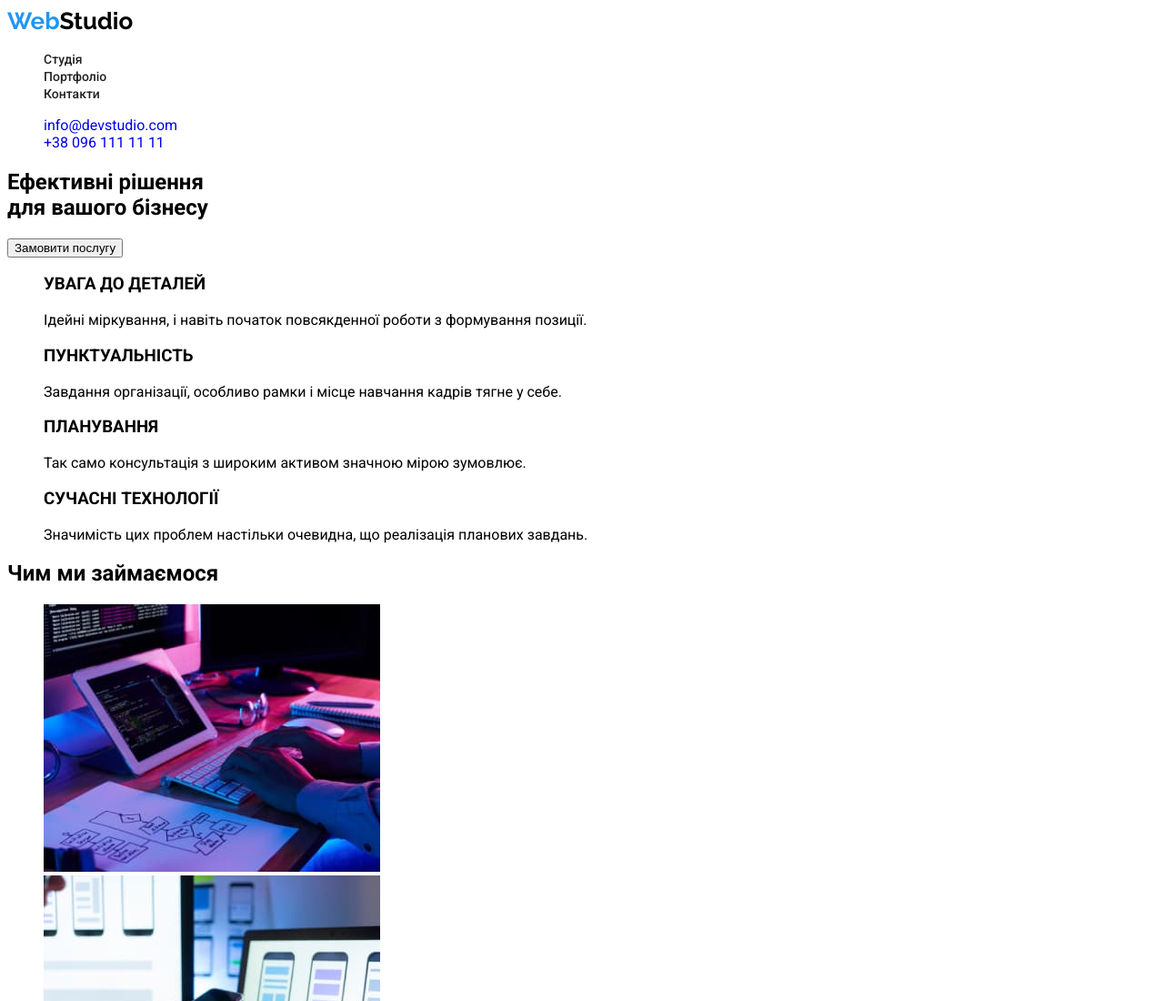
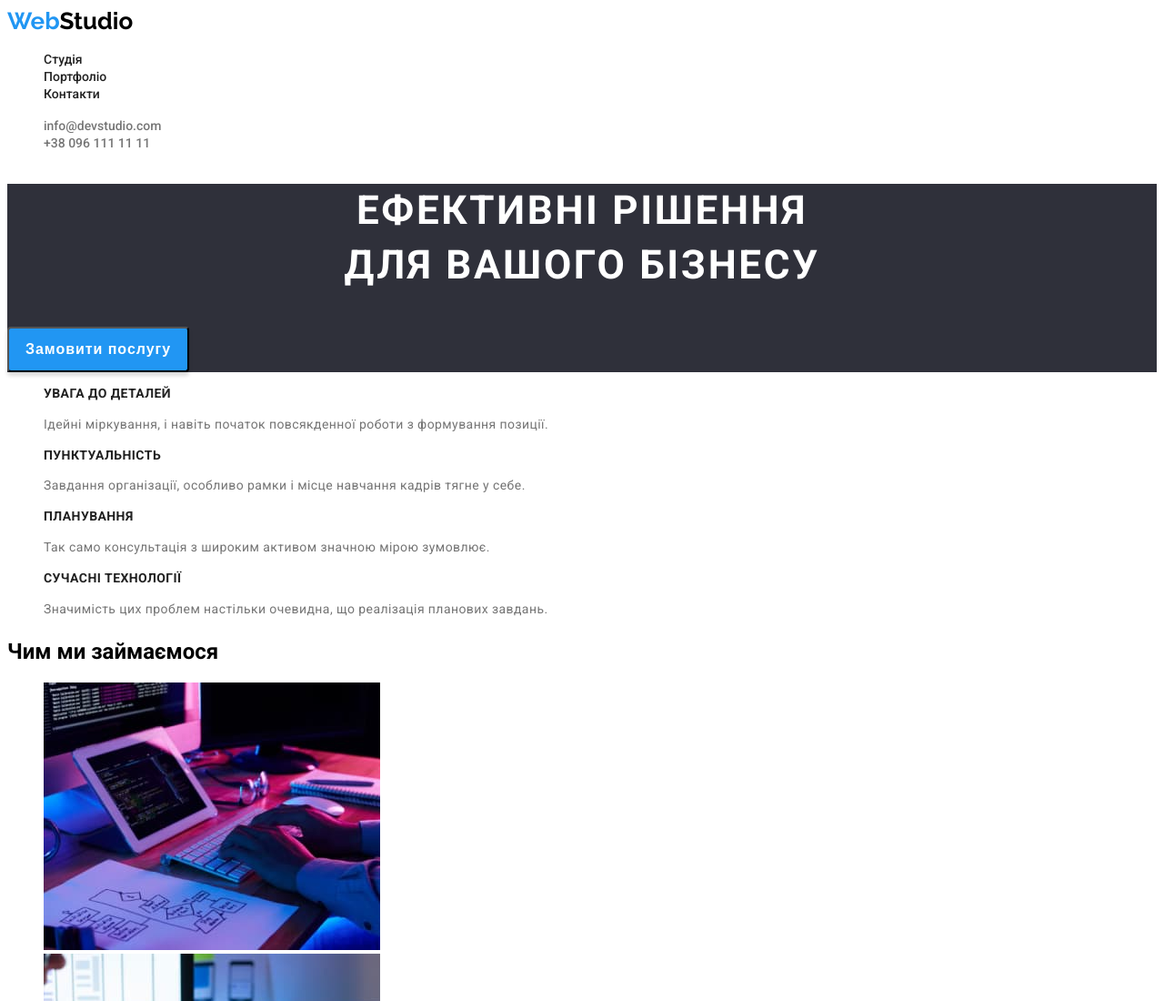
Before and after one commit to RuslanKabachok/reapeating-goit-markup-hw-02, a plain HTML site: page index.html in a window 1280 px wide. Shown: the top 1100 px of the page at 91% size. Drawn offline with Linux system fonts and the light colour scheme.

Commit message:
added a bit of style

```diff
--- a/css/styles.css
+++ b/css/styles.css
@@ -9,6 +9,8 @@ a {
 ul {
   list-style: none;
 }
+
+/* ------------------HEADER------------------ */
 
 .logo-accent {
   color: #2196f3;
@@ -33,3 +35,75 @@ ul {
 .header-nav-link:focus {
   color: #2196f3;
 }
+
+.header-auth-link {
+  font-weight: 500;
+  font-size: 14px;
+  line-height: 1.14;
+  color: #757575;
+}
+
+.header-auth-link:hover,
+.header-auth-link:focus {
+  color: #2196f3;
+}
+
+/* ------------------HERO------------------ */
+
+.hero {
+  background-color: #2f303a;
+}
+
+.hero-title {
+  font-weight: 900;
+  font-size: 44px;
+  line-height: 1.36;
+  letter-spacing: 0.06em;
+  text-transform: uppercase;
+
+  color: #fff;
+
+  text-align: center;
+}
+
+.hero-btn {
+  color: #fff;
+  font-weight: 700;
+  font-size: 16px;
+  line-height: 1.87;
+  letter-spacing: 0.06em;
+
+  text-align: center;
+
+  background-color: #2196f3;
+
+  border-radius: 4px;
+  box-shadow: 0px 4px 4px rgba(0, 0, 0, 0.15);
+
+  width: 200px;
+  height: 50px;
+}
+
+.hero-btn:hover,
+.hero-btn:focus {
+  background-color: #188ce8;
+}
+
+/* ------------------ОСОБЛИВОСТІ------------------ */
+
+.feature-title {
+  font-weight: 700;
+  font-size: 14px;
+  line-height: 1.14;
+  letter-spacing: 0.03em;
+  text-transform: uppercase;
+
+  color: #212121;
+}
+
+.feature-text {
+  font-size: 14px;
+  line-height: 1.71;
+  letter-spacing: 0.03em;
+  color: #757575;
+}
--- a/index.html
+++ b/index.html
@@ -27,50 +27,54 @@
       </nav>
       <ul>
         <li>
-          <a href="mailto:info@devstudio.com">info@devstudio.com</a>
+          <a class="header-auth-link" href="mailto:info@devstudio.com"
+            >info@devstudio.com</a
+          >
         </li>
         <li>
-          <a href="tel:+380961111111">+38 096 111 11 11</a>
+          <a class="header-auth-link" href="tel:+380961111111"
+            >+38 096 111 11 11</a
+          >
         </li>
       </ul>
     </header>
 
     <main>
       <!-- блок герой -->
-      <section>
-        <h1>
+      <section class="hero">
+        <h1 class="hero-title">
           Ефективні рішення <br />
           для вашого бізнесу
         </h1>
-        <button type="button">Замовити послугу</button>
+        <button class="hero-btn" type="button">Замовити послугу</button>
       </section>
       <!-- блок особливості -->
       <section>
         <h2 hidden>Особливості</h2>
         <ul>
           <li>
-            <h3>УВАГА ДО ДЕТАЛЕЙ</h3>
-            <p>
+            <h3 class="feature-title">УВАГА ДО ДЕТАЛЕЙ</h3>
+            <p class="feature-text">
               Ідейні міркування, і навіть початок повсякденної роботи з
               формування позиції.
             </p>
           </li>
           <li>
-            <h3>ПУНКТУАЛЬНІСТЬ</h3>
-            <p>
+            <h3 class="feature-title">ПУНКТУАЛЬНІСТЬ</h3>
+            <p class="feature-text">
               Завдання організації, особливо рамки і місце навчання кадрів тягне
               у себе.
             </p>
           </li>
           <li>
-            <h3>ПЛАНУВАННЯ</h3>
-            <p>
+            <h3 class="feature-title">ПЛАНУВАННЯ</h3>
+            <p class="feature-text">
               Так само консультація з широким активом значною мірою зумовлює.
             </p>
           </li>
           <li>
-            <h3>СУЧАСНІ ТЕХНОЛОГІЇ</h3>
-            <p>
+            <h3 class="feature-title">СУЧАСНІ ТЕХНОЛОГІЇ</h3>
+            <p class="feature-text">
               Значимість цих проблем настільки очевидна, що реалізація планових
               завдань.
             </p>
```
